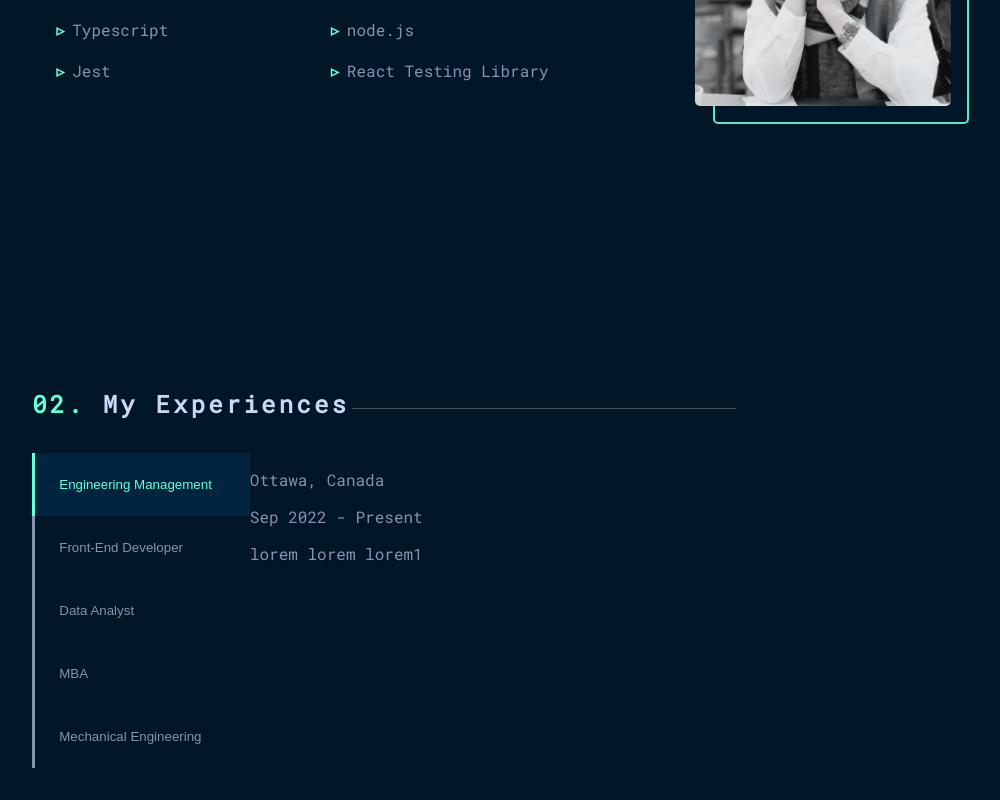
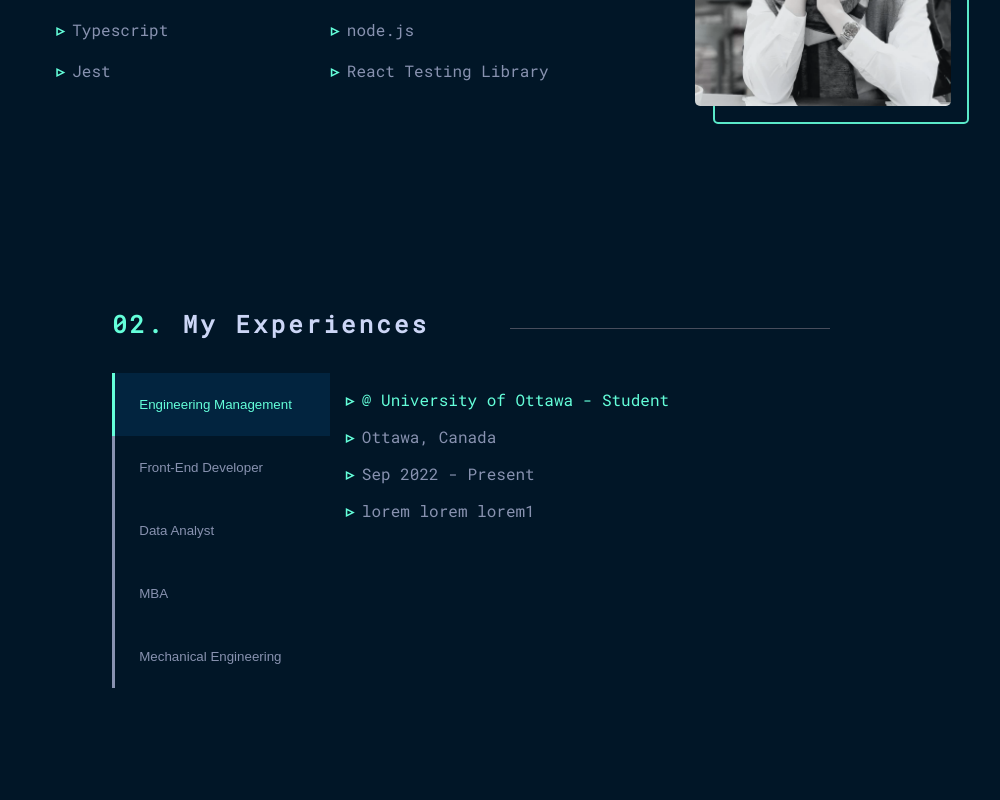
Before and after one commit to Elhamdorudian/elham-portfolio, a React (Create React App) app: page / in a window 1280 px wide. Shown: the part 1027-1827 px from the top of the page, without its empty margins (112-1112 px from the left). Built offline with nearby package versions, Linux system fonts and the light colour scheme.

Commit message:
exp-details

```diff
--- a/src/assets/styles/Experiences.css
+++ b/src/assets/styles/Experiences.css
@@ -1,3 +1,4 @@
+
 .exp-content{
         display:flex;
         flex-direction: row;
@@ -18,6 +19,38 @@
 .exp-details{
     display: flex;
     flex-direction: row;
+}
+
+.section-h-exp::after{
+    content: "";
+    display: block;
+    position: relative;
+    left:65%;
+    top: -12px;
+    width: 20vw;
+    height: 1px;
+    margin-left: 20px;
+    background-color: var(--dark);
+}
+
+.exp-detail p::before{
+    content: "▹";
+    color: var(--green);
+    font-weight: bold;
+    display: inline-block;
+    width: 1em;
+    margin-left: -1em;
+}
+
+.exp-details-wrapper{
+/* background-color: green; */
+width: 100%;
+padding: 0 2rem;
+font-size: 1rem;
+}
+
+.detail-company{
+    color: var(--green);
 }
 
 .show-details{
@@ -62,8 +95,30 @@ display: block;
     }
 }
 
+@media only screen and (min-width: 768px){
+    #experiences{
+        padding: 5rem;
+    }
+
+    .section-h-exp::after{
+        left:75%;
+        width: 20vw;
+    }
+}
+
+@media only screen and (min-width: 1024px){
+    .section-h-exp::after{
+        left:50%;
+        width: 20vw;
+    }
+}
+
 @media only screen and (min-width: 1200px){
     .exp-btn{
         width: 17vw;
     }
+    .section-h-exp::after{
+        left:45%;
+        width: 25vw;
+    }
 }
--- a/src/components/Experience.js
+++ b/src/components/Experience.js
@@ -13,7 +13,7 @@ const Experience = ({ experiences, setExperiences }) => {
 
   return (
     <div className="exp-content">
-      <div>
+      <div className="exp-titles-wrapper">
       {experiences.map((exp) => {
         return (
           <>
@@ -31,12 +31,12 @@ const Experience = ({ experiences, setExperiences }) => {
       })}
       </div>
 
-      <div>
+      <div className="exp-details-wrapper">
             {experiences.map((exp) => {
         return (
           <>
             <div className={`exp-detail ${exp.isSelected ? "show-details" : "hide-details"}`}>
-              <p>{exp.company}</p>
+              <p className="detail-company">@ {exp.company}</p>
               <p>{exp.location}</p>
               <p>{exp.date}</p>
               <p>{exp.content}</p>
--- a/src/components/Experiences.js
+++ b/src/components/Experiences.js
@@ -7,7 +7,7 @@ const Experiences = () => {
       id: 1,
       title: "Engineering Management",
       isSelected: true,
-      University: "University of Ottawa",
+      company: "University of Ottawa - Student",
       location: "Ottawa, Canada",
       date: "Sep 2022 - Present",
       content: "lorem lorem lorem1",
@@ -51,14 +51,11 @@ const Experiences = () => {
   ]);
   return (
     <div className="main-content-section" id="experiences">
-      <h3 className="section-h">
+      <h3 className="section-h-exp section-h">
         <span>02. </span>My Experiences
       </h3>
-      <div className="section-content main-content-desc">
+      <div className=" main-content-desc">
         <Experience experiences={experiences} setExperiences={setExperiences} />
-        {/* {experiences.map((experience) => {
-          return ;
-        })} */}
       </div>
     </div>
   );
```
